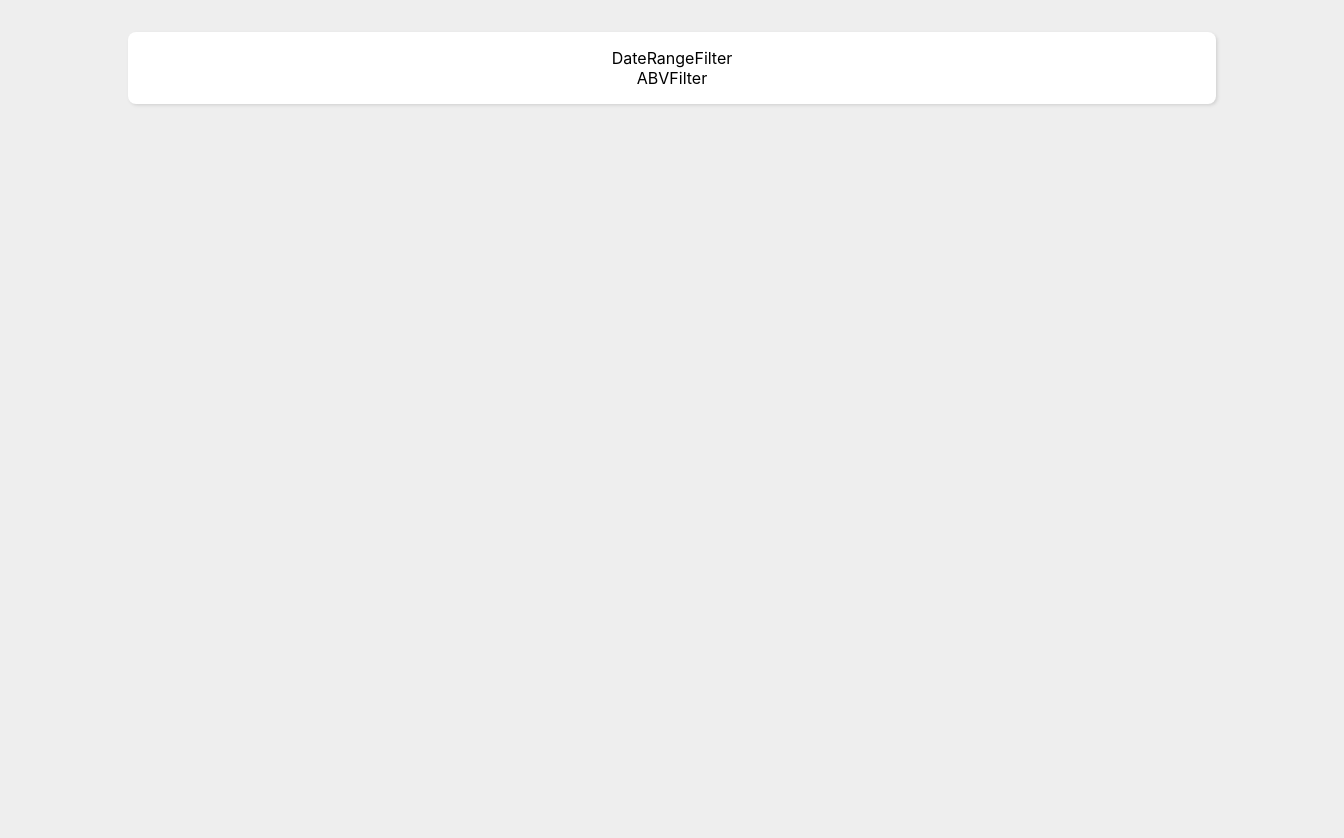
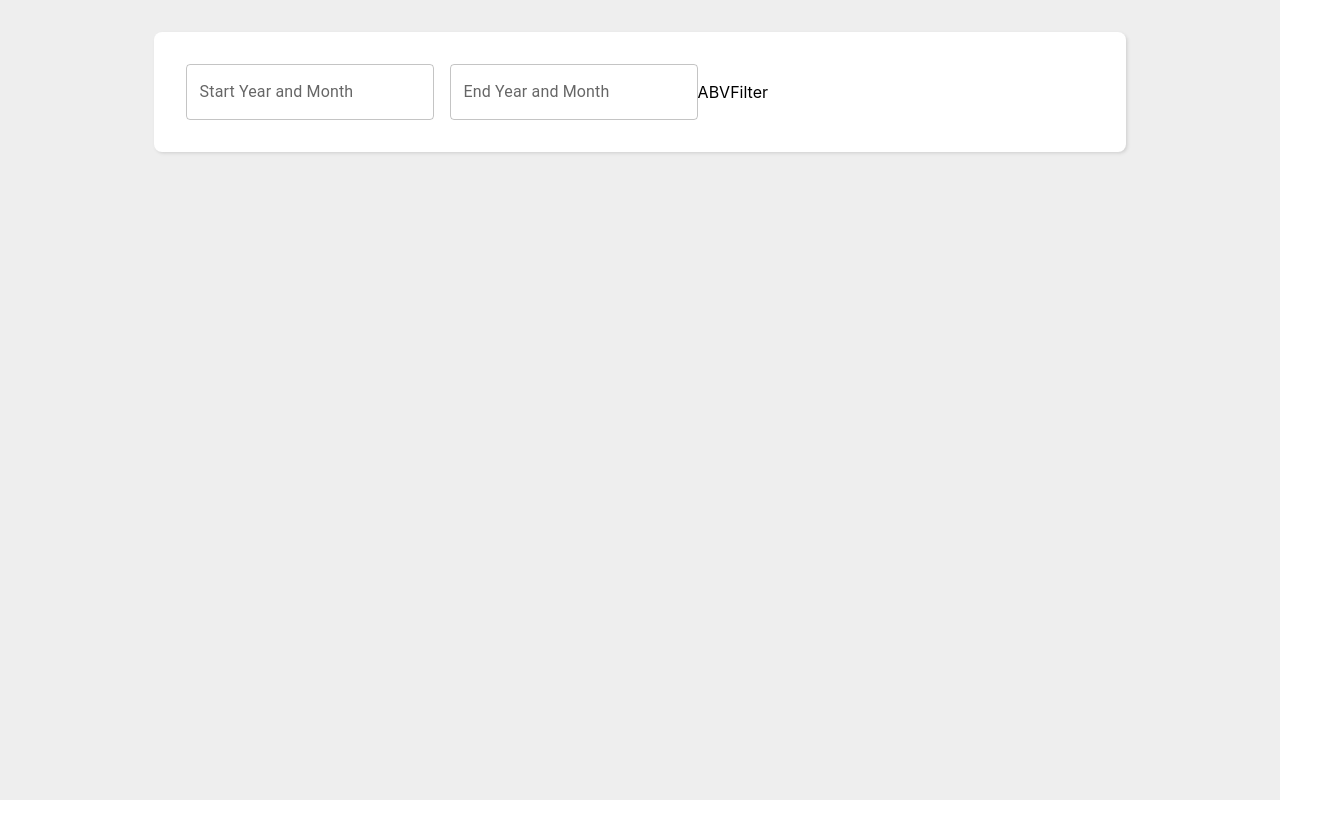
Before and after one commit to matteo1222/portf-coding-challenge, a React (Create React App) app: page / in a window 1280 px wide. Shown: the top 838 px of the page, 1344 px wide, since content can reach past the window. After the commit the page ends 800 px from the top, so only its background shows below. Built offline with nearby package versions, Linux system fonts and the light colour scheme.

Commit message:
Add mui date picker as month filter

```diff
--- a/package.json
+++ b/package.json
@@ -3,6 +3,10 @@
   "version": "0.1.0",
   "private": true,
   "dependencies": {
+    "@emotion/react": "^11.9.3",
+    "@emotion/styled": "^11.9.3",
+    "@mui/material": "^5.9.1",
+    "@mui/x-date-pickers": "^5.0.0-beta.1",
     "@testing-library/jest-dom": "^5.16.4",
     "@testing-library/react": "^13.3.0",
     "@testing-library/user-event": "^13.5.0",
@@ -10,6 +14,7 @@
     "@types/node": "^18.0.6",
     "@types/react": "^18.0.15",
     "@types/react-dom": "^18.0.6",
+    "date-fns": "^2.28.0",
     "react": "^18.2.0",
     "react-dom": "^18.2.0",
     "react-scripts": "5.0.1",
--- a/src/App.css
+++ b/src/App.css
@@ -1,6 +1,10 @@
 :root {
   --color-bg: #eee;
   --color-filter-bar: white;
+}
+
+* {
+  box-sizing: border-box;
 }
 
 html, body {
@@ -18,3 +22,18 @@ html, body {
   align-items: center;
   text-align: center;
 }
+
+.FilterBar {
+  background: var(--color-filter-bar);
+  box-shadow: 0.1rem 0.1rem 0.2rem lightgray;
+  width: 80%;
+  min-width: 400px;
+  padding: 2rem;
+  border-radius: 0.5rem;
+  display: flex;
+  align-items: center;
+}
+
+.FilterBar__Space {
+  padding: 2rem;
+}
--- a/src/App.tsx
+++ b/src/App.tsx
@@ -1,10 +1,22 @@
 import "./App.css";
-import FilterBar from "./components/FilterBar";
+import NumberFilter from "./components/NumberFilter";
+import DateRangeFilter from "./components/DateRangeFilter";
+import { useState } from "react";
 
 function App() {
+  const [startMonth, setStartMonth] = useState<Date | null>(null);
+  const [endMonth, setEndMonth] = useState<Date | null>(null);
   return (
     <main className="App">
-      <FilterBar />
+      <div className="FilterBar">
+        <DateRangeFilter
+          startMonth={startMonth}
+          setStartMonth={setStartMonth}
+          endMonth={endMonth}
+          setEndMonth={setEndMonth}
+        />
+        <NumberFilter />
+      </div>
     </main>
   );
 }
--- a/src/components/DateRangeFilter.tsx
+++ b/src/components/DateRangeFilter.tsx
@@ -1,7 +1,45 @@
-import React from "react";
+import React, { useState, Dispatch, SetStateAction } from "react";
+import TextField from "@mui/material/TextField";
+import { AdapterDateFns } from "@mui/x-date-pickers/AdapterDateFns";
+import { LocalizationProvider } from "@mui/x-date-pickers/LocalizationProvider";
+import { DatePicker } from "@mui/x-date-pickers/DatePicker";
+import Stack from "@mui/material/Stack";
 
-function DateRangeFilter() {
-  return <div>DateRangeFilter</div>;
+interface DateRangeFilterProps {
+  startMonth: Date | null;
+  setStartMonth: Dispatch<SetStateAction<Date | null>>;
+  endMonth: Date | null;
+  setEndMonth: Dispatch<SetStateAction<Date | null>>;
+}
+
+function DateRangeFilter(props: DateRangeFilterProps) {
+  return (
+    <LocalizationProvider dateAdapter={AdapterDateFns}>
+      <Stack direction="row" spacing={2}>
+        {/* Start Date */}
+        <DatePicker
+          views={["year", "month"]}
+          label="Start Year and Month"
+          value={props.startMonth}
+          onChange={(newValue) => {
+            props.setStartMonth(newValue);
+          }}
+          renderInput={(params) => <TextField {...params} helperText={null} />}
+        />
+
+        {/* End Date */}
+        <DatePicker
+          views={["year", "month"]}
+          label="End Year and Month"
+          value={props.endMonth}
+          onChange={(newValue) => {
+            props.setEndMonth(newValue);
+          }}
+          renderInput={(params) => <TextField {...params} helperText={null} />}
+        />
+      </Stack>
+    </LocalizationProvider>
+  );
 }
 
 export default DateRangeFilter;
--- a/src/components/FilterBar.css
+++ b/src/components/FilterBar.css
@@ -3,6 +3,12 @@
   box-shadow: 0.1rem 0.1rem 0.2rem lightgray;
   width: 80%;
   min-width: 400px;
-  padding: 1rem 2rem;
+  padding: 2rem;
   border-radius: 0.5rem;
+  display: flex;
+  align-items: center;
 }
+
+.FilterBar__Space {
+  padding: 2rem;
+}
--- a/src/components/FilterBar.tsx
+++ b/src/components/FilterBar.tsx
@@ -4,12 +4,7 @@ import DateRangeFilter from "./DateRangeFilter";
 import "./FilterBar.css";
 
 function FilterBar() {
-  return (
-    <div className="FilterBar">
-      <DateRangeFilter />
-      <NumberFilter />
-    </div>
-  );
+  return <div></div>;
 }
 
 export default FilterBar;
```
Also changed, not shown: 1 other file (tests, documents, lock files or other folders).
